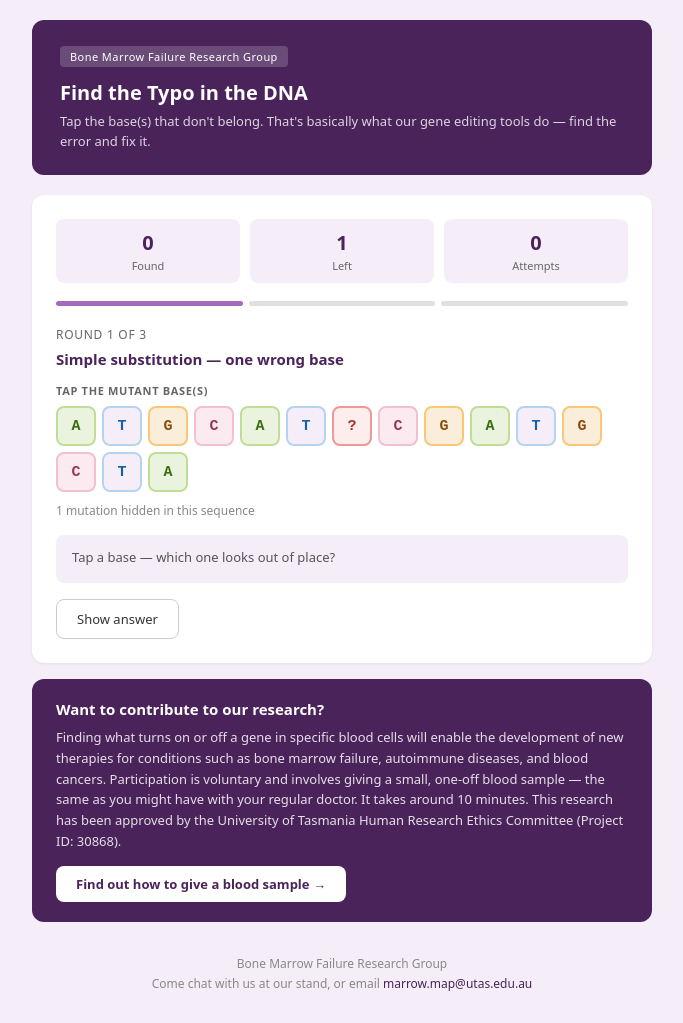
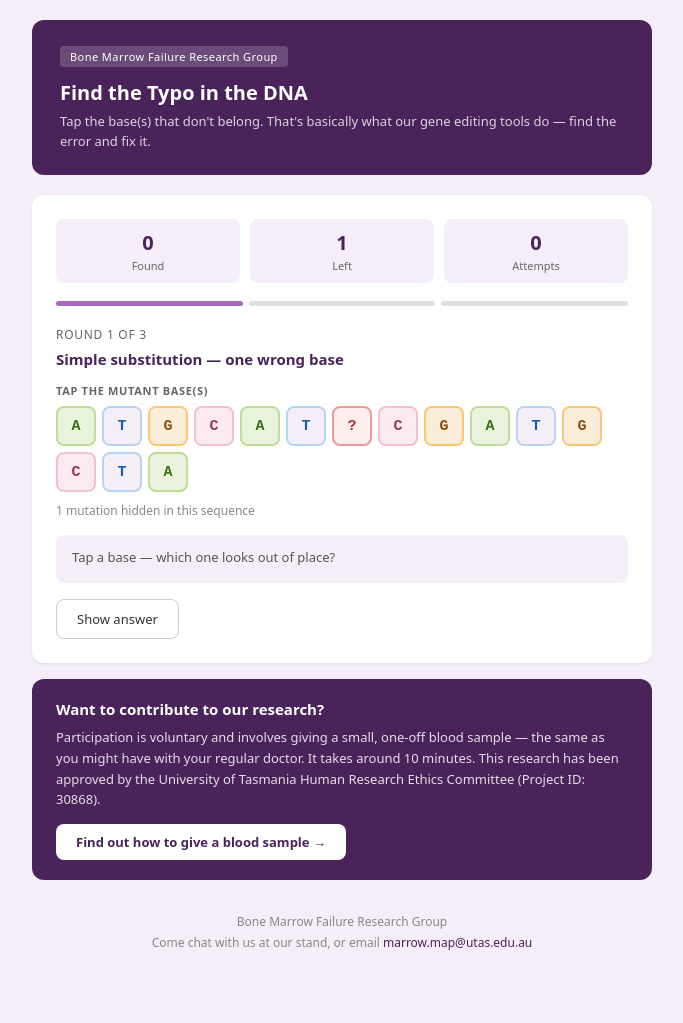
Before and after one commit to arielsimpson/dna-game-openday, a plain HTML site: page index.html in a window 1280 px wide. Shown: the whole page, without its empty margins (298-981 px from the left). After the commit the page ends 981 px from the top, so only its background shows below. Drawn offline with Linux system fonts and the light colour scheme.

Commit message:
Update index.html

```diff
--- a/index.html
+++ b/index.html
@@ -88,7 +88,7 @@ button:active{opacity:0.85}
 
   <div class="donate-card">
     <h3>Want to contribute to our research?</h3>
-    <p>Finding what turns on or off a gene in specific blood cells will enable the development of new therapies for conditions such as bone marrow failure, autoimmune diseases, and blood cancers. Participation is voluntary and involves giving a small, one-off blood sample — the same as you might have with your regular doctor. It takes around 10 minutes. This research has been approved by the University of Tasmania Human Research Ethics Committee (Project ID: 30868).</p>
+    <p>Participation is voluntary and involves giving a small, one-off blood sample — the same as you might have with your regular doctor. It takes around 10 minutes. This research has been approved by the University of Tasmania Human Research Ethics Committee (Project ID: 30868).</p>
     <a href="https://www.marrowmap.com/" target="_blank" rel="noopener">Find out how to give a blood sample →</a>
   </div>
 
```
